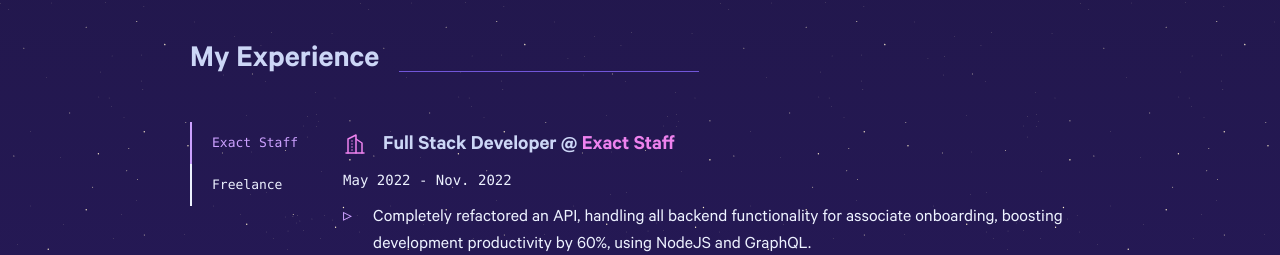
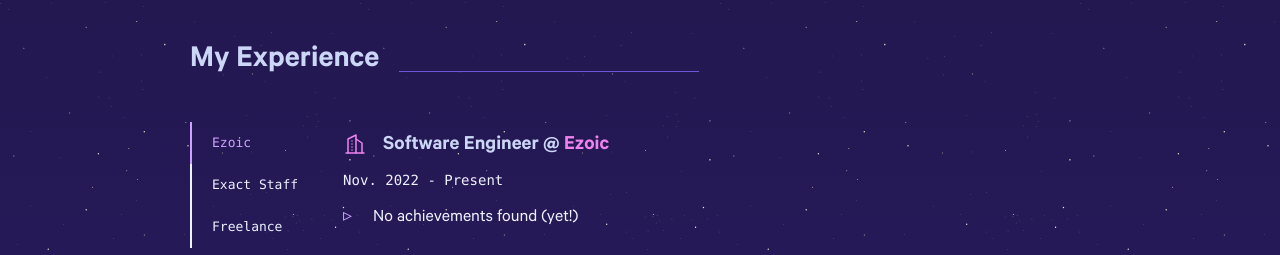
Before and after one commit to neillydev/v2, a Next.js app: page / in a window 1280 px wide. Shown: the part 1582-1837 px from the top of the page. Built offline with nearby package versions, Linux system fonts and the light colour scheme.

Commit message:
add new company to experience

```diff
--- a/src/components/Experience.tsx
+++ b/src/components/Experience.tsx
@@ -9,14 +9,14 @@ const Experience = forwardRef((props: any, ref: any) => {
     const [selected, setSelected] = useState(0);
 
     const experienceArray = [
-        /* {
+        {
             title: 'Software Engineer',
             duration: 'Nov. 2022 - Present',
             achievements: ['No achievements found (yet!)'],
             company: true,
             companyName: 'Ezoic',
             companyLink: 'https://ezoic.com'
-        }, */
+        },
 
         {
             title: 'Full Stack Developer',
@@ -67,13 +67,13 @@ const Experience = forwardRef((props: any, ref: any) => {
                 </div>
                 <div className={styles.experienceBody}>
                     <div className={styles.experienceList}>
-                        {/* <button className={`${styles.experienceTab} ${selected === 0 ? styles.experienceSelected : ''}`} onClick={()=>setSelected(0)}>
+                        <button className={`${styles.experienceTab} ${selected === 0 ? styles.experienceSelected : ''}`} onClick={()=>setSelected(0)}>
                             <span className={styles.experienceText}>Ezoic</span>
-                        </button> */}
-                        <button className={`${styles.experienceTab} ${selected === 0 ? styles.experienceSelected : ''}`} onClick={()=>setSelected(0)}>
+                        </button>
+                        <button className={`${styles.experienceTab} ${selected === 1 ? styles.experienceSelected : ''}`} onClick={()=>setSelected(1)}>
                             <span className={styles.experienceText}>Exact Staff</span>
                         </button>
-                        <button className={`${styles.experienceTab} ${selected === 1 ? styles.experienceSelected : ''}`} onClick={()=>setSelected(1)}>
+                        <button className={`${styles.experienceTab} ${selected === 2 ? styles.experienceSelected : ''}`} onClick={()=>setSelected(2)}>
                             <span className={styles.experienceText}>Freelance</span>
                         </button>
                     </div>
```
